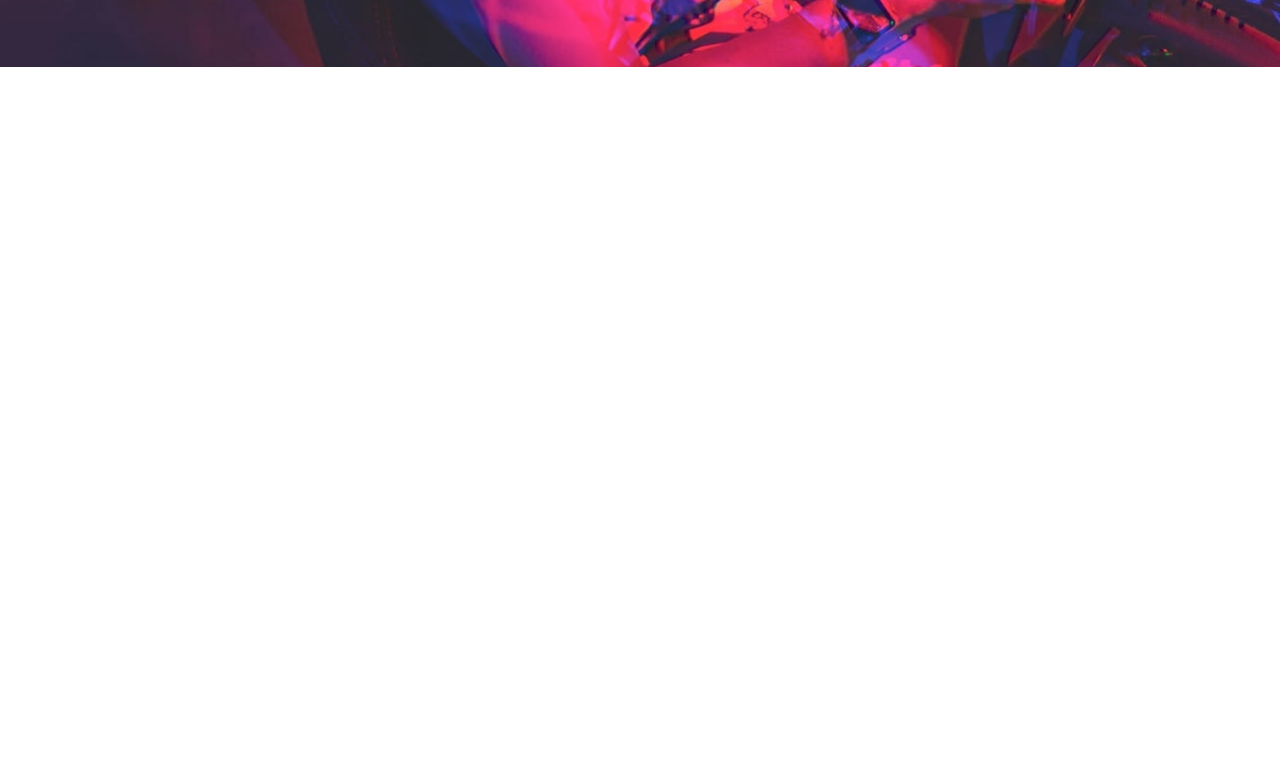
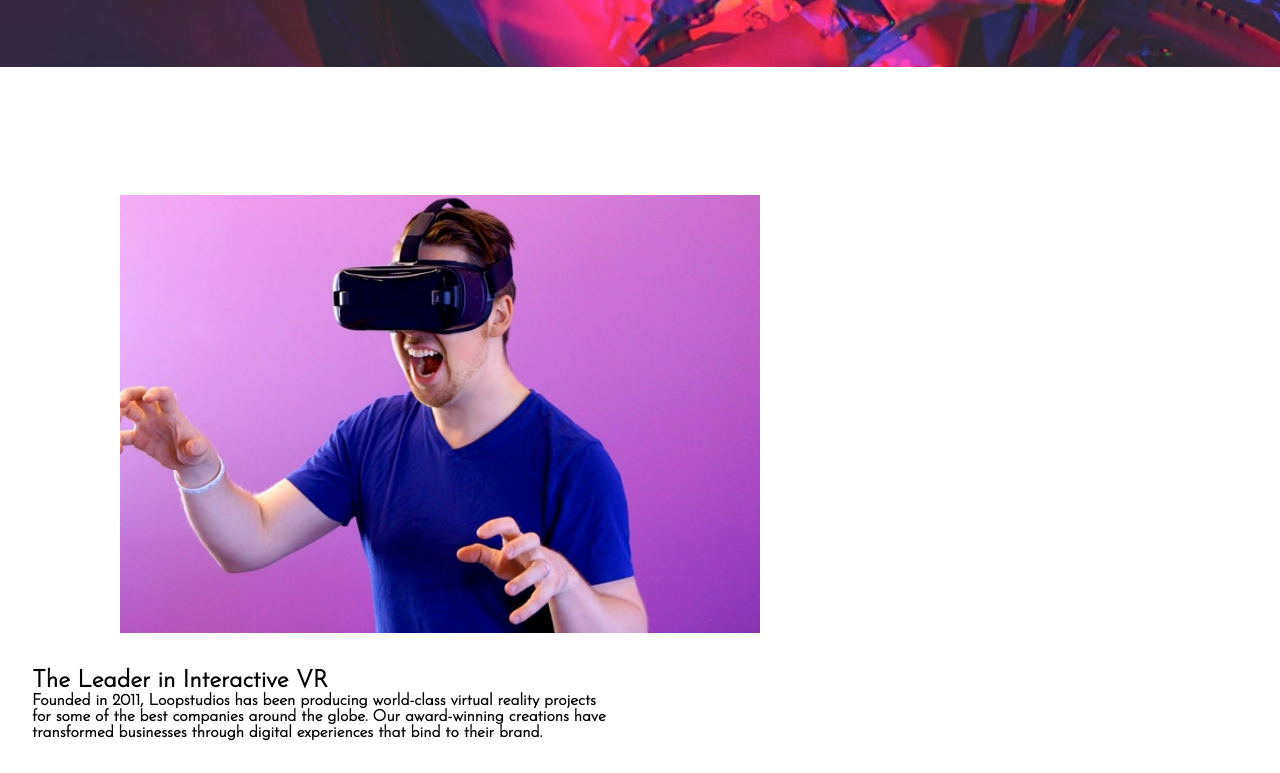
Before and after one commit to JMujuru/loopstudios-landing-page-main, a plain HTML site: page index.html in a window 1280 px wide. Shown: the part 493-1266 px from the top of the page. Before the commit the page ends 800 px from the top, so only its background shows below. Drawn offline with Linux system fonts and the light colour scheme.

Commit message:
started main section css

```diff
--- a/index.css
+++ b/index.css
@@ -54,6 +54,8 @@ html {
   font-size: 16px;
 }
 
+/* --------------------------- Header ------------------------------ */
+
 header {
   background-image: url("/images/desktop/image-hero.jpg");
   background-size: cover;
@@ -97,6 +99,26 @@ header {
   text-transform: uppercase;
   font-family: "Josefin Sans", sans-serif;
   display: inline-block;
-  width: 30rem;
+  max-width: 30rem;
   font-size: 4rem;
 }
+
+/* ----------------Main Section ---------------------------- */
+
+.VR-container > img {
+  margin-left: 7.5rem;
+  width: 50%;
+}
+
+.VR-info {
+  display: flex;
+  flex-direction: column;
+  font-family: "Josefin Sans", sans-serif;
+  font-weight: bold;
+  width: 50%;
+  padding: 2rem;
+}
+
+.VR-info h3 {
+  font-size: 1.5rem;
+}
--- a/index.html
+++ b/index.html
@@ -44,7 +44,14 @@
   </header>
   <main>
     <section class="VR-container">
-
+      <img src="/images/desktop/image-interactive.jpg">
+      <div class="VR-info">
+        <h3>The Leader in Interactive VR</h3>
+        <p>Founded in 2011, Loopstudios has been producing world-class virtual reality
+          projects for some of the best companies around the globe. Our award-winning
+          creations have transformed businesses through digital experiences that bind
+          to their brand.</p>
+      </div>
     </section>
     <section class="grid-container">
 
```
